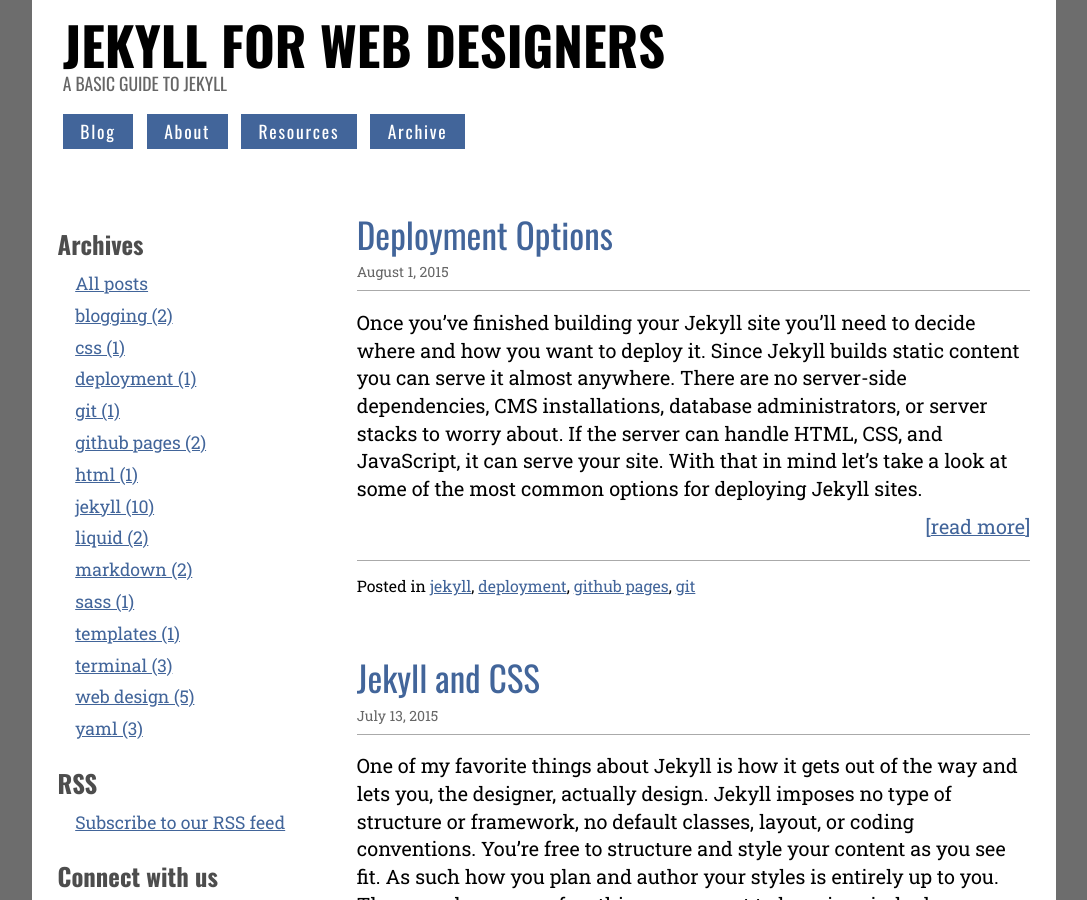
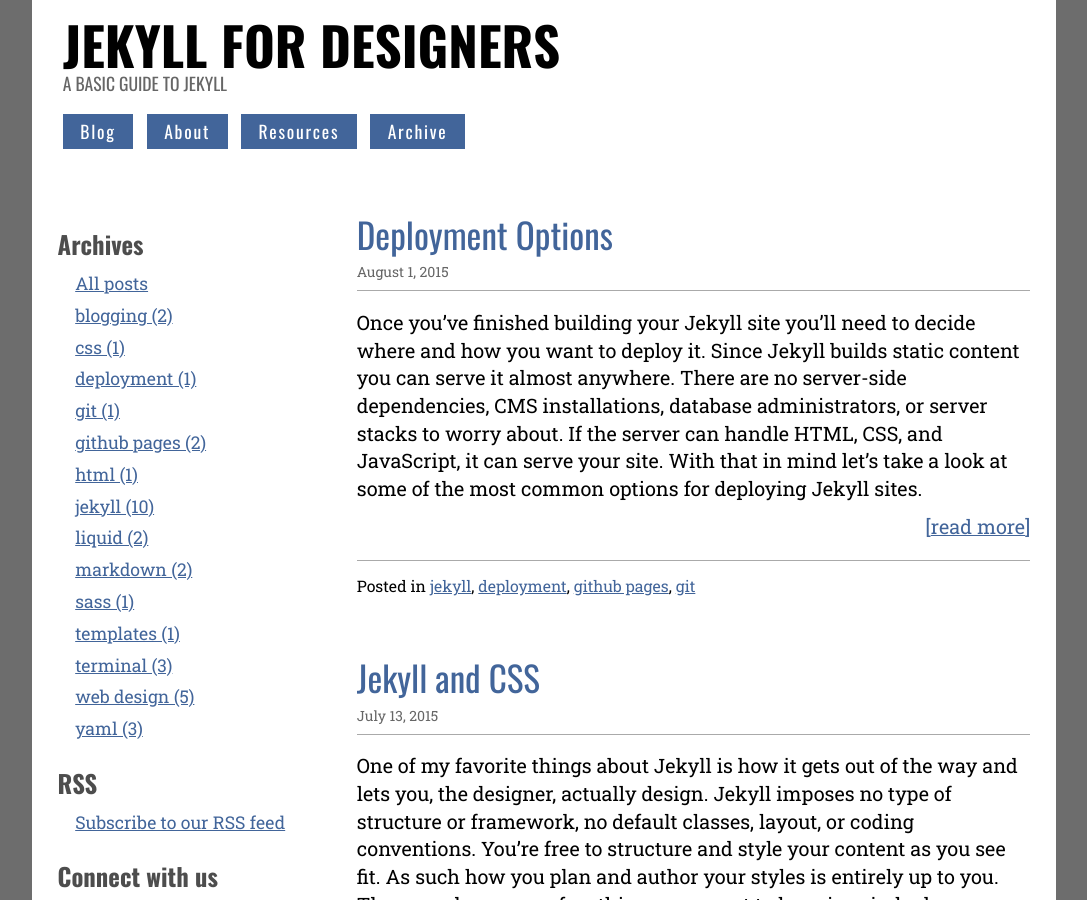
Before and after one commit to donirby/jekyll-for-designers, a Jekyll site: the page built from index.html, in a window 1280 px wide and 900 px high. Shown: the whole window, without its empty margins (96-1183 px from the left). Built offline with Jekyll 4.4.1, drawn with Linux system fonts in a browser that asks for light colours; the list of posts is cut into pages by our own code.

Commit message:
intial commit

```diff
--- a/_config.yml
+++ b/_config.yml
@@ -1,8 +1,8 @@
 # Site settings
-title: Jekyll for Web Designers
-description: "Jekyll for Web Designers. This site is designed to present Jekyll to web designers in a clear, concise way, and provide a resource and reference for those that are new to Jekyll."
-baseurl: "/jekyll"
-url: "http://donirby.github.io/jekyll"
+title: Jekyll for Designers
+description: "Jekyll for Designers. This site is designed to present Jekyll to web designers in a clear, concise way, and provide a resource and reference for those that are new to Jekyll."
+baseurl: "/jekyll-for-designers"
+url: "http://donirby.github.io/jekyll-for-designers"
 tagline: A basic guide to Jekyll
 
 # Build settings
```
